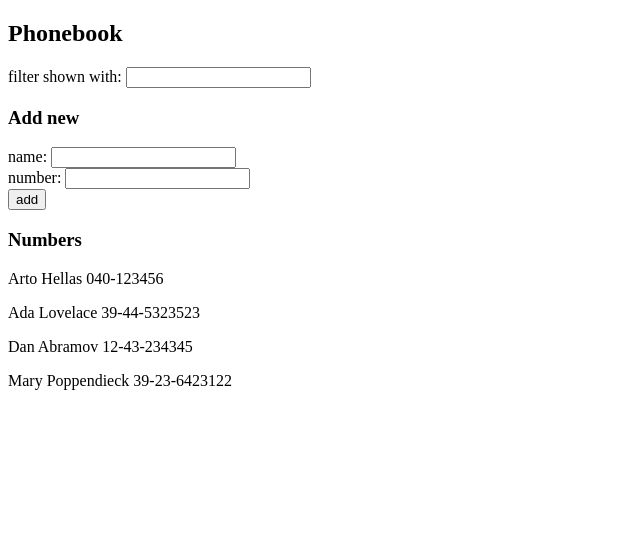
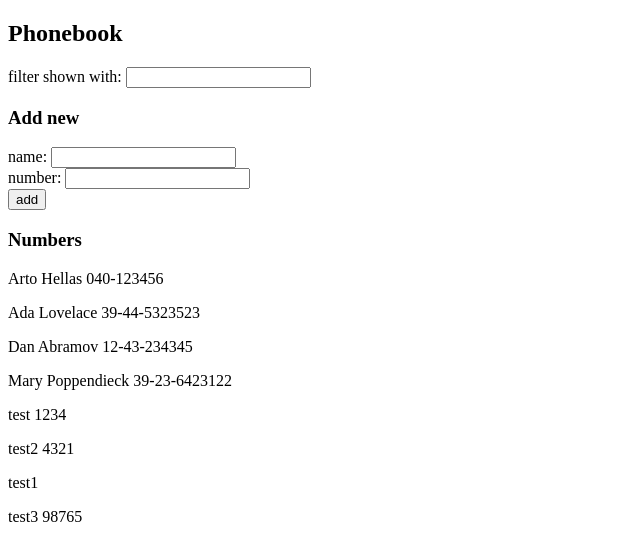
Before and after one commit to Jarabi/fullstack-open, a React (Vite) app in the folder part2/phonebook/: page / in a window 1280 px wide. Shown: the top 560 px of the page, without its empty margins (0-640 px from the left). Built offline with nearby package versions, Linux system fonts and the light colour scheme; data requests are answered from the project's data file.

Commit message:
Save data to backend server

```diff
--- a/part2/phonebook/db.json
+++ b/part2/phonebook/db.json
@@ -19,6 +19,26 @@
       "name": "Mary Poppendieck",
       "number": "39-23-6423122",
       "id": "4"
+    },
+    {
+      "id": "d416",
+      "name": "test",
+      "number": "1234"
+    },
+    {
+      "id": "747d",
+      "name": "test2",
+      "number": "4321"
+    },
+    {
+      "id": "b7a2",
+      "name": "test1",
+      "number": ""
+    },
+    {
+      "id": "26e3",
+      "name": "test3",
+      "number": "98765"
     }
   ]
 }
--- a/part2/phonebook/index.html
+++ b/part2/phonebook/index.html
@@ -4,7 +4,7 @@
     <meta charset="UTF-8" />
     <link rel="icon" type="image/svg+xml" href="/vite.svg" />
     <meta name="viewport" content="width=device-width, initial-scale=1.0" />
-    <title>part1</title>
+    <title>Phonebook</title>
   </head>
   <body>
     <div id="root"></div>
--- a/part2/phonebook/src/App.jsx
+++ b/part2/phonebook/src/App.jsx
@@ -1,8 +1,10 @@
 import { useState, useEffect } from 'react';
-import axios from 'axios';
 import Filter from './components/Filter';
 import Persons from './components/Persons';
 import PersonForm from './components/PersonForm';
+
+// Services
+import personServices from './services/persons';
 
 const App = () => {
     const [persons, setPersons] = useState([]);
@@ -11,9 +13,7 @@ const App = () => {
     const [search, setSearch] = useState('');
 
     useEffect(() => {
-        axios
-            .get('http://localhost:3001/persons')
-            .then((res) => setPersons(res.data));
+        personServices.getAll().then((data) => setPersons(data));
     }, []);
 
     const handleSubmit = (event) => {
@@ -29,18 +29,16 @@ const App = () => {
             ) {
                 alert(`${cleanedName} is already added to phonebook`);
             } else {
-                setPersons([
-                    ...persons,
-                    {
+                personServices
+                    .create({
                         name: cleanedName,
                         number: newNumber,
-                        id: persons.length + 1,
-                    },
-                ]);
+                    })
+                    .then((data) => setPersons(persons.concat(data)));
+                setNewName('');
+                setNewNumber('');
             }
         }
-        setNewName('');
-        setNewNumber('');
     };
 
     const filterPersons = search
@@ -60,7 +58,11 @@ const App = () => {
                 onFormSubmit={handleSubmit}
             />
             <h3>Numbers</h3>
-            <Persons persons={filterPersons} />
+            {persons ? (
+                <Persons persons={filterPersons} />
+            ) : (
+                <p>Loading contacts...</p>
+            )}
         </div>
     );
 };
--- /dev/null
+++ b/part2/phonebook/src/services/persons.js
@@ -0,0 +1,15 @@
+import axios from 'axios';
+
+const BASE_URL = 'http://localhost:3001/persons';
+
+const getAll = () => {
+    const request = axios.get(BASE_URL);
+    return request.then((res) => res.data);
+};
+
+const create = (newPerson) => {
+    const request = axios.post(BASE_URL, newPerson)
+    return request.then(res => res.data)
+}
+
+export default { getAll, create };
```
Lines whose indentation alone changed are shown as unchanged.
